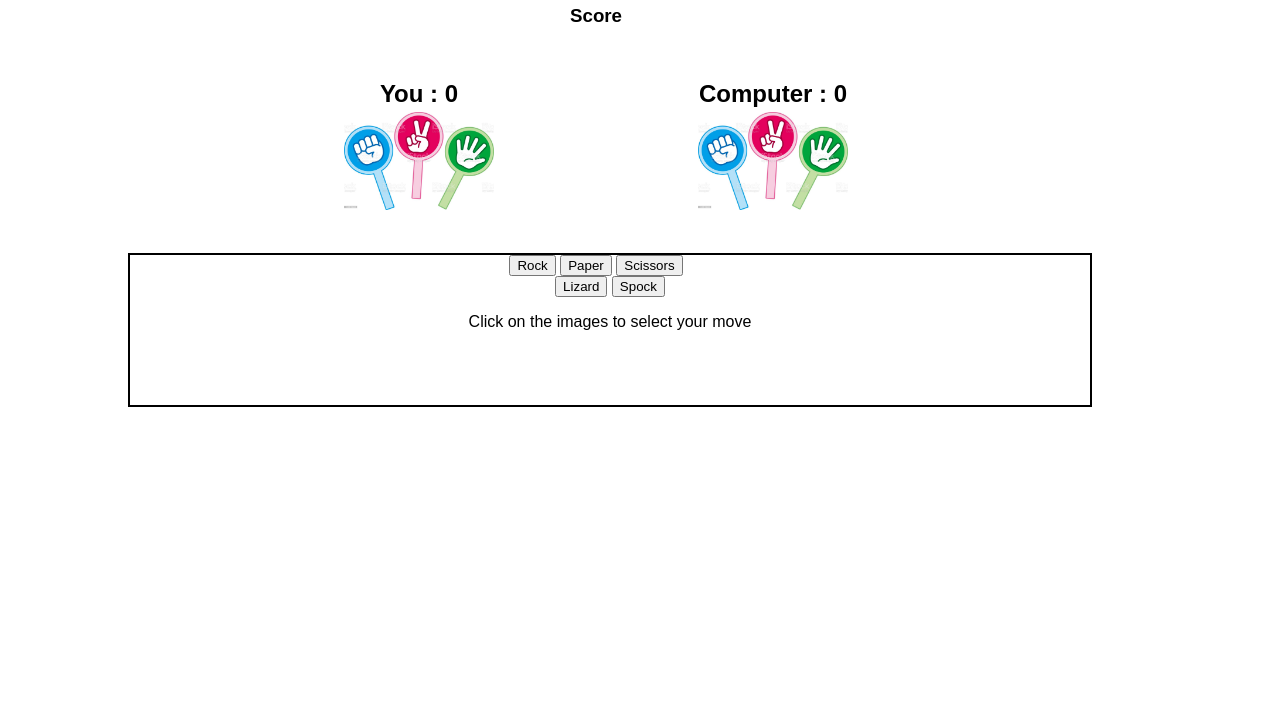
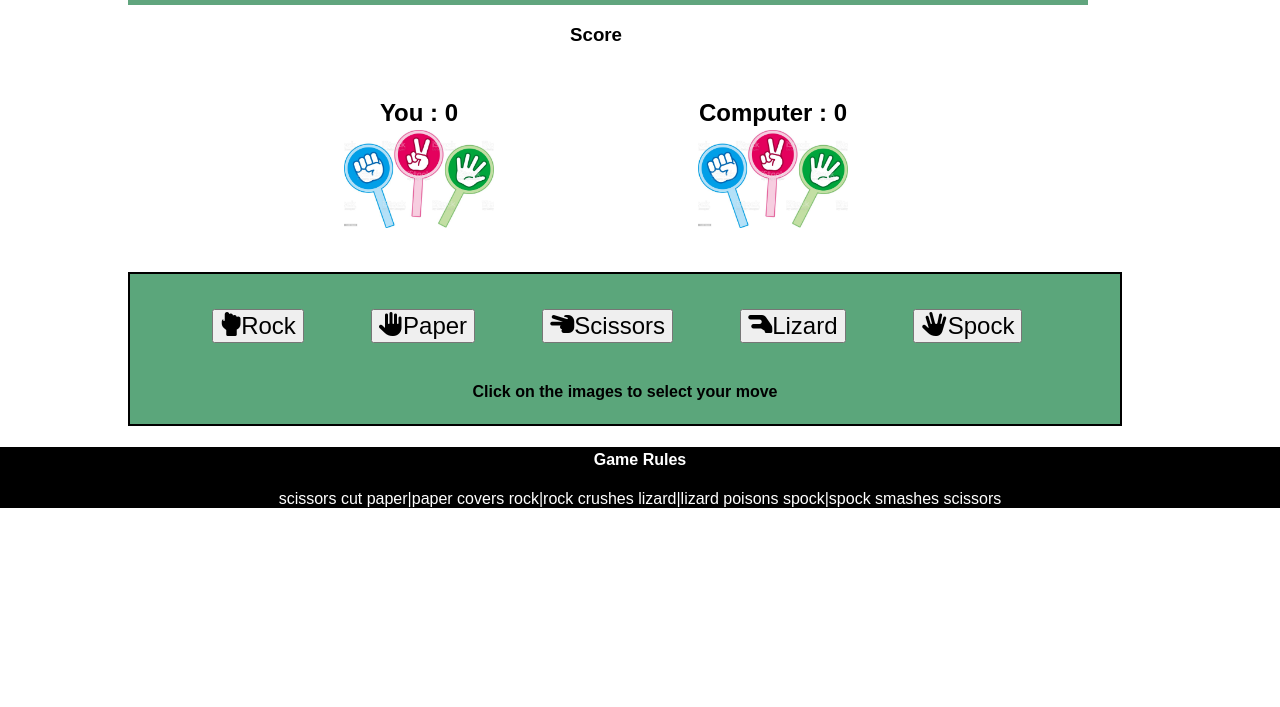
Before and after one commit to ru22-14/rock-paper-scissors-lizard-spock, a plain HTML site: page index.html in a window 1280 px wide. Shown: the part 93-800 px from the top of the page. Drawn offline with Linux system fonts and the light colour scheme.

Commit message:
buttons are styled and footer is also added and styled

```diff
--- a/assets/css/style.css
+++ b/assets/css/style.css
@@ -3,6 +3,12 @@ body {
    margin : 0;
 
 }
+header {
+    background-color:rgba(64, 146, 99, 0.824);
+    padding: 5px;
+
+}
+
 h1,h3 {
     font-size: xxlarge;
     font-weight: bolder;
@@ -13,7 +19,7 @@ h1,h3 {
     height: 100%;
     width : 75%;
     margin-left: 10%;
-    margin-top: 20px;
+    margin-top: 10px;
     padding-top: 10px;
     text-align: center;
 
@@ -56,9 +62,38 @@ h2 {
     background-repeat: no-repeat;
     background-size: contain;
 }
-#choices {
-    height: 150px;
+#moves {
+    height: 120px;
     width: 100%;
     border: 2px solid;
     margin-top: 5%;
+    padding: 15px;
+    background-color: rgba(56, 147, 95, 0.824);
+
 }
+.choice {
+    font-size: x-large;
+    float: left;
+    display: flex;
+    margin-left: 7%;
+    margin-top: 20px;
+
+
+}
+#moves h4 {
+    text-align: center;
+    margin-top: 8%;
+}
+
+footer {
+    text-align: center;
+    color: white;
+    background-color: black;
+    margin-top: 4px;
+
+
+}
+footer h4 {
+    padding-top: 4px;
+
+}
--- a/index.html
+++ b/index.html
@@ -23,13 +23,14 @@
                      <h2> Computer <span id="cscore">: 0 </span></h2>
                  </div>
         </div>
-        <div id="choices">
-           <button aria-label="Rock" data-choice="0" class="choice">Rock</button>
-           <button aria-label="Paper" data-choice="0" class="choice">Paper</button>
-           <button aria-label="Scissors" data-choice="0" class="choice">Scissors</button>
-           <button aria-label="Lizard" data-choice="0" class="choice">Lizard</button>
-           <button aria-label="Spock" data-choice="0" class="choice">Spock</button>
-           <p>Click on the images to select your move</p>
+        <div id="moves">
+           <button aria-label="Rock" data-choice="0" class="choice"><i class="fa-solid fa-hand-back-fist"></i>Rock</button>
+           <button aria-label="Paper" data-choice="1" class="choice"><i class="fa-solid fa-hand"></i>Paper</button>
+           <button aria-label="Scissors" data-choice="2" class="choice"><i class="fa-solid fa-hand-scissors"></i>Scissors</button>
+           <button aria-label="Lizard" data-choice="3" class="choice"><i class="fa-solid fa-hand-lizard"></i>Lizard</button>
+           <button aria-label="Spock" data-choice="4" class="choice"><i class="fa-solid fa-hand-spock"></i>Spock</button>
+           <br>
+           <h4>Click on the images to select your move</h4>
         </div>
 
 
@@ -37,5 +38,9 @@
     <script src="assets/js/script.js"></script>
     <!-- font awesome script -->
     <script src="https://kit.fontawesome.com/46a797e506.js" crossorigin="anonymous"></script>
+    <footer>
+        <h4>Game Rules</h4>
+        <p>scissors cut paper|paper covers rock|rock crushes lizard|lizard poisons spock|spock smashes scissors</p>
+    </footer>
 </body>
 </html>
```
